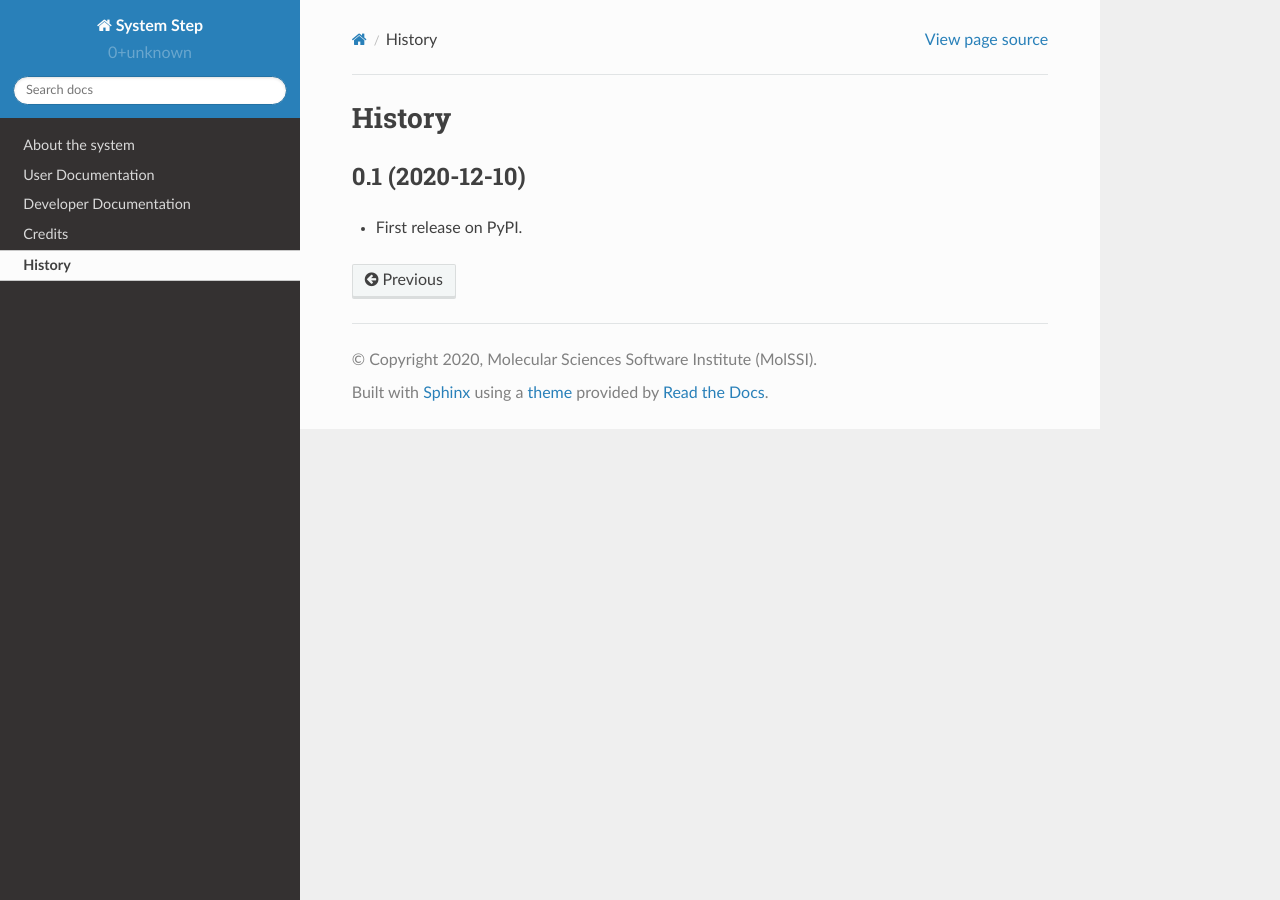
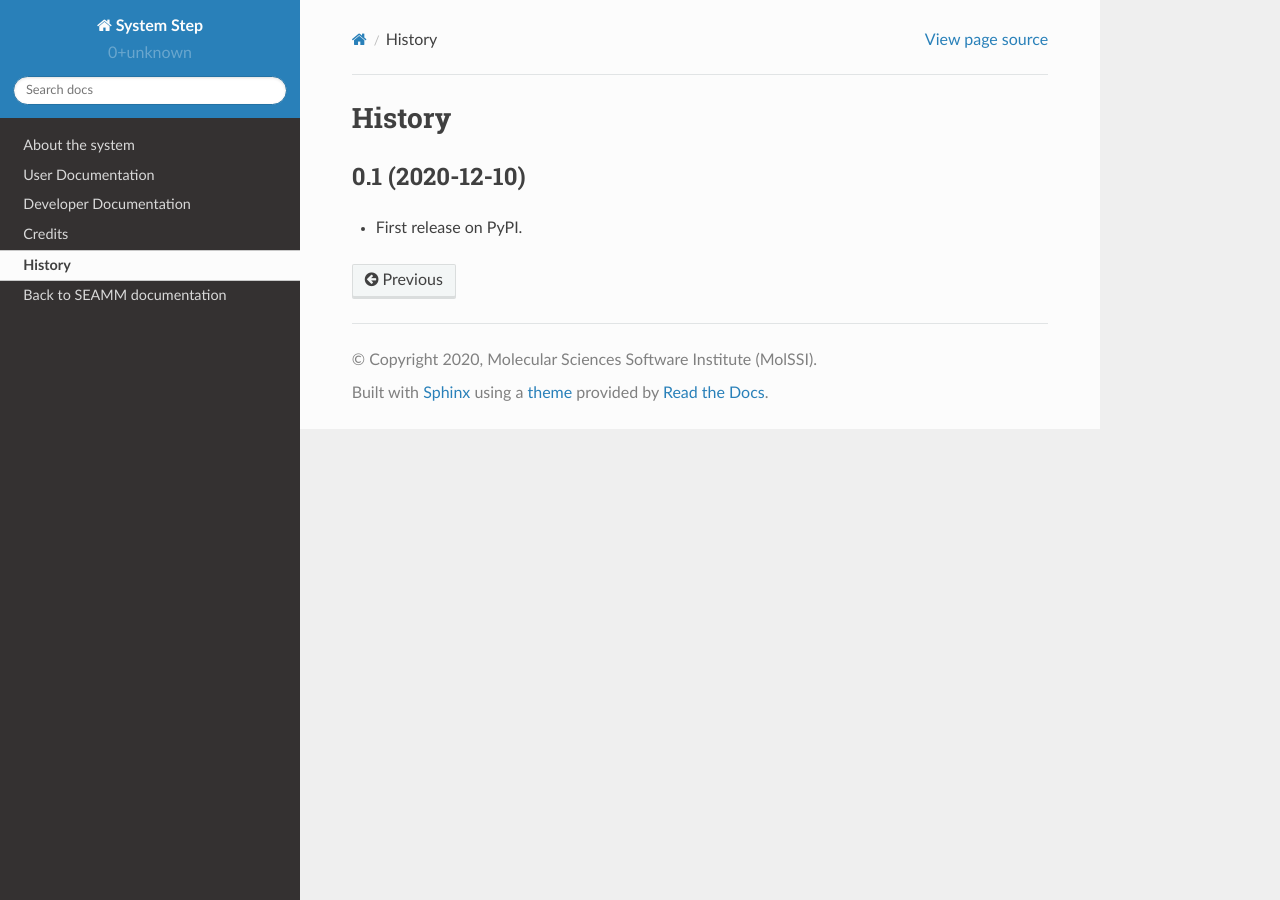
Before and after one commit to molssi-seamm/system_step, a Sphinx documentation site: the page built from docs/history.rst, in a window 1280 px wide. Built offline with Sphinx 7.4.7 and the Read the Docs theme 2.0.0, drawn with Linux system fonts in a browser that asks for light colours; pages that are not in the unit, such as notebooks, are missing from menus.

Commit message:
Adding the main SEAMM documentation to the index.

```diff
--- a/docs/index.rst
+++ b/docs/index.rst
@@ -13,6 +13,10 @@ Contents:
    authors
    history
 
+   --------
+
+   Back to SEAMM documentation <https://molssi-seamm.github.io>
+
 Indices and tables
 ==================
 
```
